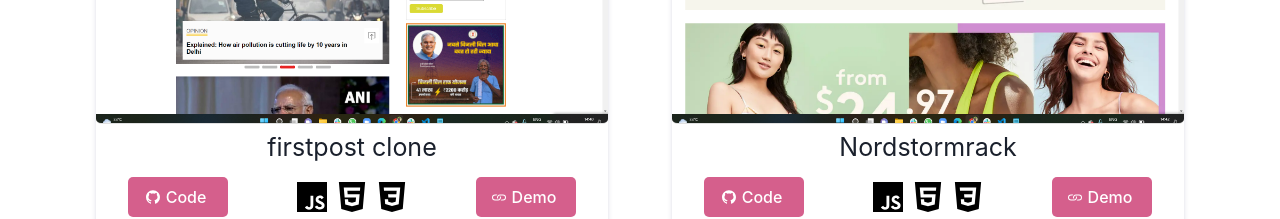
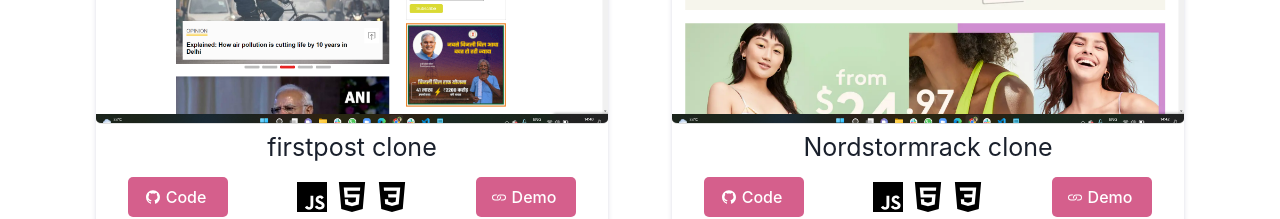
Before and after one commit to vishalmahale11/vishalmahale11.github.io, a React (Create React App) app: page / in a window 1280 px wide. Shown: the part 4040-4259 px from the top of the page. Built offline with nearby package versions, Linux system fonts and the light colour scheme.

Commit message:
Added link

```diff
--- a/src/Components/Project/Project.jsx
+++ b/src/Components/Project/Project.jsx
@@ -31,7 +31,7 @@
   {
     name: "KindMeal.com clone",
     img: "/KindMeal.png",
-    link: "https://kindmealreact.netlify.app/",
+    link: "https://kindmealmybyreact.netlify.app/",
     git: "https://github.com/vishalmahale11/pink-purpose-5182/tree/master/kindmeal.my",
     about:
       "Malaysia's No.1 meat-free lifestyle platform. Grab free coupons for exciting meal deals, discover delicious food and share delightful moments with food ...",
@@ -58,7 +58,7 @@
     ],
   },
   {
-    name: "Nordstormrack",
+    name: "Nordstormrack clone",
     img: "/Nordstormrack.png",
     link: "https://delicate-trifle-c90c9b.netlify.app/",
     git: "https://github.com/Surendrakumar878/masaiyoutofinalproject",
```
